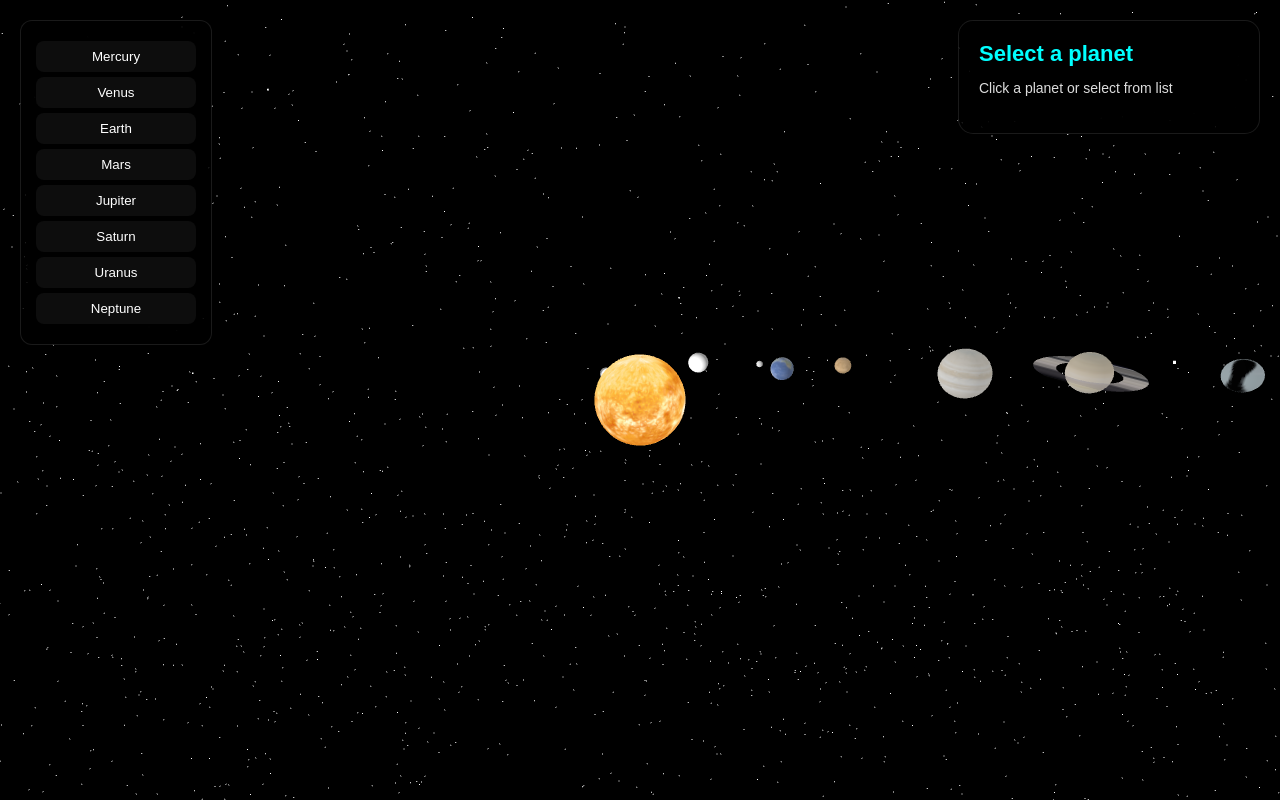
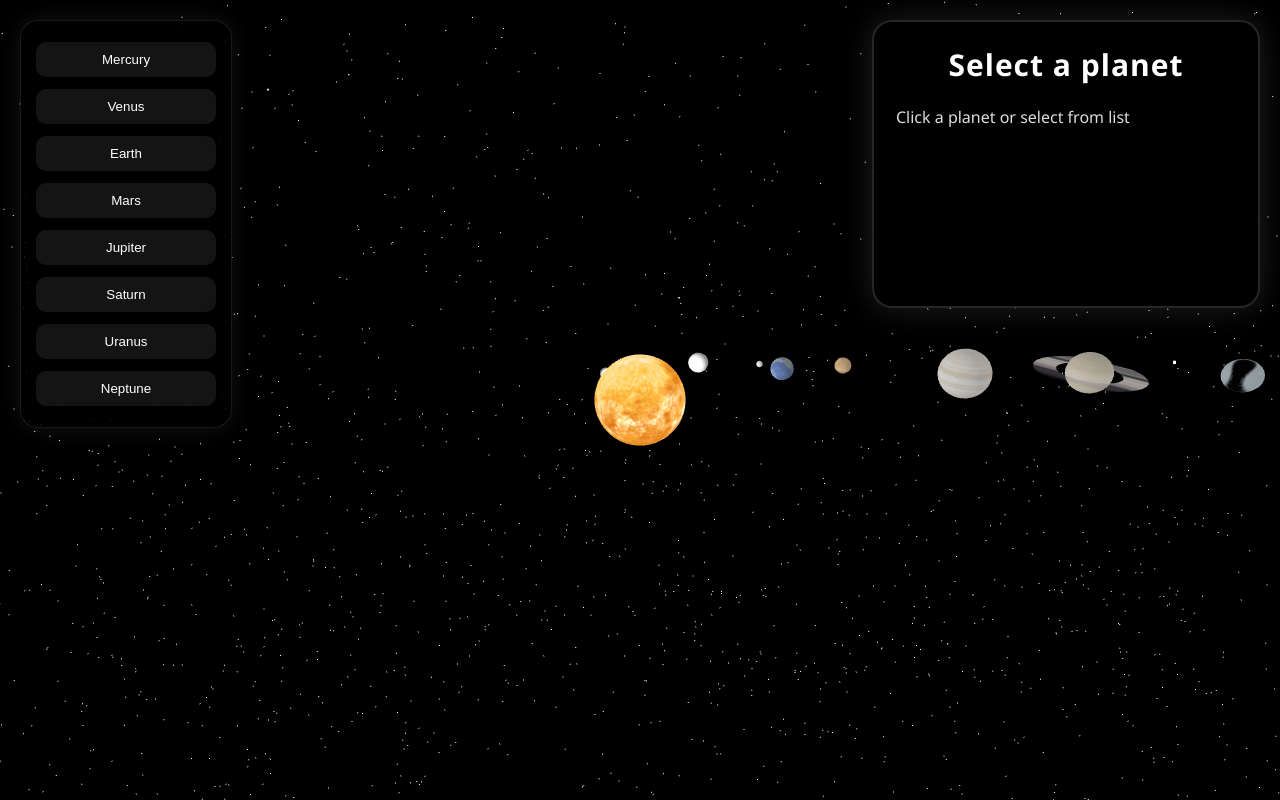
Before and after one commit to Muhtasim02/Solar-System, a plain HTML site: page index.html in a window 1280 px wide. Drawn offline with nearby package versions, Linux system fonts and the light colour scheme; animation ran at ten frames a second.

Commit message:
style.css

```diff
--- a/style.css
+++ b/style.css
@@ -1,7 +1,7 @@
 body{
     margin:0;
     overflow:hidden;
-    font-family:Arial, Helvetica, sans-serif;
+    font-family:Segoe UI, Arial, sans-serif;
     background:black;
 }
 
@@ -10,55 +10,75 @@ body{
     position:absolute;
     top:20px;
     left:20px;
-    width:160px;
+
+    width:180px;
     padding:15px;
-    background:rgba(0,0,0,0.5);
+
+    background:rgba(0,0,0,0.55);
+    backdrop-filter:blur(15px);
+
+    border-radius:18px;
+
     border:1px solid rgba(255,255,255,0.1);
-    border-radius:12px;
-    backdrop-filter: blur(10px);
+
+    box-shadow:0 0 20px rgba(255,255,255,0.08);
 }
 
 .planetBtn{
-    display:block;
     width:100%;
-    padding:8px;
-    margin:5px 0;
-    background:rgba(255,255,255,0.05);
+    margin:6px 0;
+    padding:10px;
+
+    border:none;
+    border-radius:10px;
+
     color:white;
-    border:none;
-    border-radius:8px;
+    background:rgba(255,255,255,0.08);
+
     cursor:pointer;
-    transition:0.2s;
+    transition:0.25s;
 }
 
 .planetBtn:hover{
+    transform:scale(1.05);
     background:rgba(255,255,255,0.2);
-    transform:scale(1.05);
 }
 
-/* RIGHT INFO PANEL */
+/* INFO BOX */
 #infoBox{
     position:absolute;
     top:20px;
     right:20px;
-    width:260px;
-    padding:20px;
-    background:rgba(0,0,0,0.6);
-    border:1px solid rgba(255,255,255,0.1);
-    border-radius:15px;
-    backdrop-filter: blur(12px);
+
+    width:340px;
+    min-height:240px;
+
+    padding:22px;
+
+    border-radius:20px;
+
+    background:rgba(0,0,0,0.75);
+    backdrop-filter:blur(18px);
+
     color:white;
+
+    border:2px solid rgba(255,255,255,0.15);
+
+    box-shadow:0 0 30px rgba(255,255,255,0.12);
+
+    transition:0.3s ease;
 }
 
 #planetName{
     margin:0;
-    font-size:22px;
-    color:#00ffff;
+    font-size:30px;
+    text-align:center;
+    letter-spacing:1px;
 }
 
 #planetData{
-    margin-top:10px;
-    font-size:14px;
-    line-height:1.6;
+    margin-top:18px;
+    font-size:16px;
+    line-height:1.8;
     color:#ddd;
 }
```
